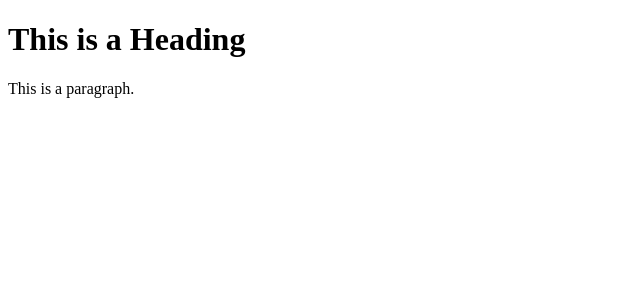
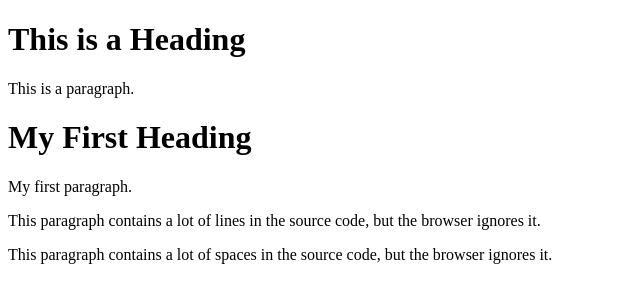
Before and after one commit to almokdadmhd/projet, a plain HTML site: page test 2.html in a window 1280 px wide. Shown: the whole page, without its empty margins (0-640 px from the left). Drawn offline with Linux system fonts and the light colour scheme.

Commit message:
ajout de fichiers

```diff
--- a/test 2.html
+++ b/test 2.html
@@ -8,5 +8,22 @@
 <h1>This is a Heading</h1>
 <p>This is a paragraph.</p>
 
+<h1>My First Heading</h1>
+<p>My first paragraph.</p>
+<p>
+    This paragraph
+    contains a lot of lines
+    in the source code,
+    but the browser
+    ignores it.
+    </p>
+
+    <p>
+    This paragraph
+    contains         a lot of spaces
+    in the source         code,
+    but the        browser
+    ignores it.
+    </p>
 </body>
 </html>
```
